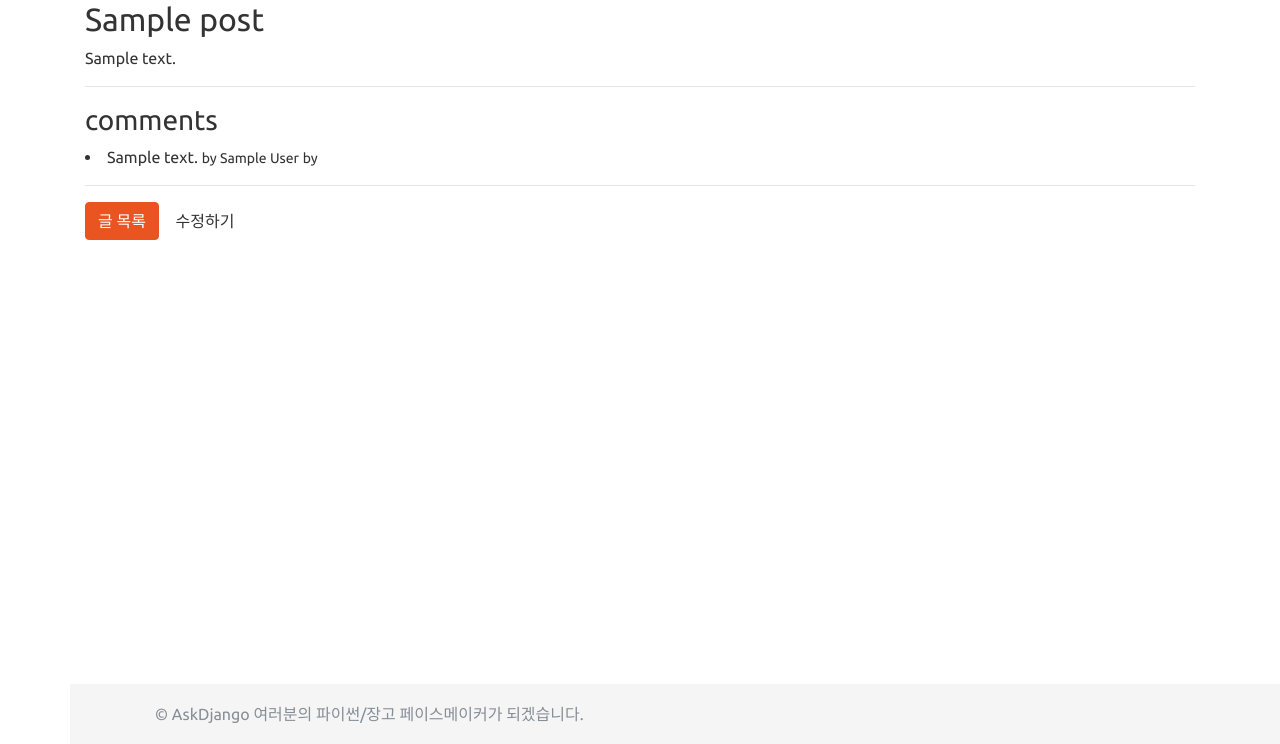
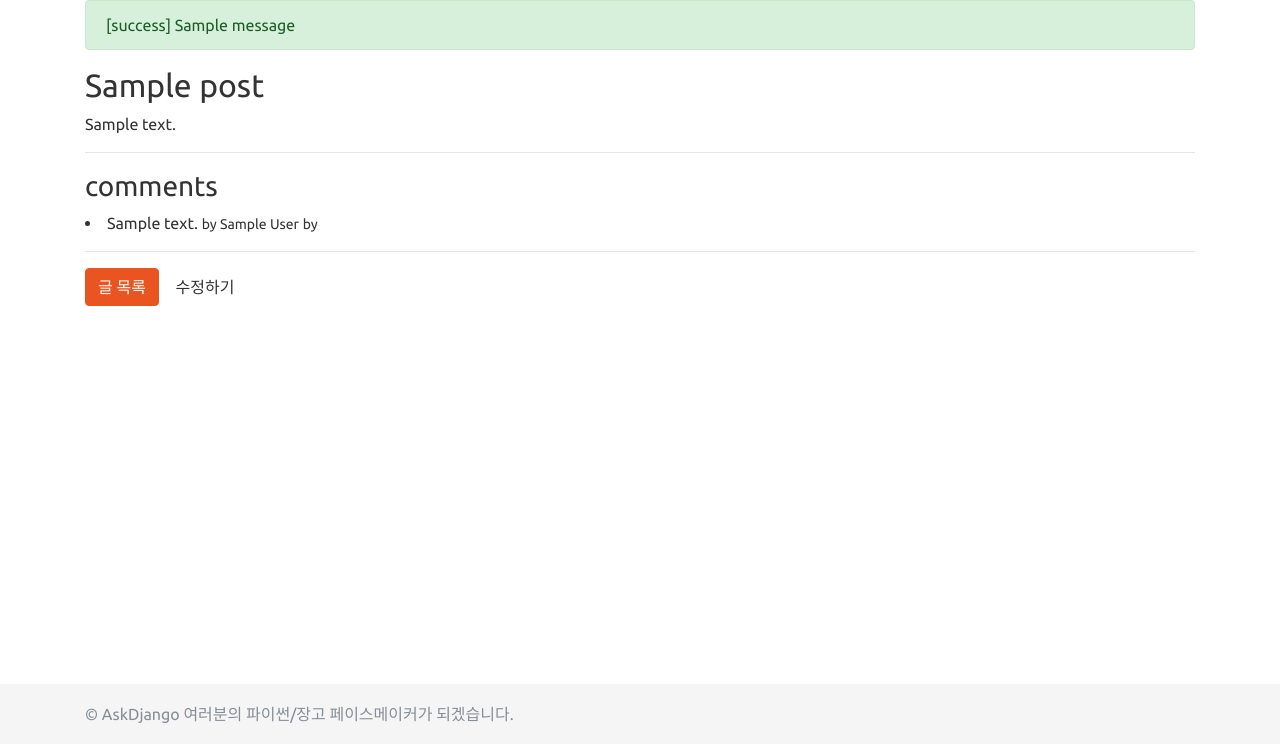
Before and after one commit to innjuun/piro11-django, a Django app: page /blog/1 in a window 1280 px wide; the page is wider, and only the part inside the window is pictured. Shown: the part 56-800 px from the top of that part. Run offline with Django 3.2, Linux system fonts and the light colour scheme; tables that the repository leaves empty hold one stand-in row (values such as "Sample post"); one stand-in notice (Sample message) is shown; parts of the project's set-up code (start-up, migrations or seed data) failed here and were passed over; some libraries are stand-ins or nearby versions.

Commit message:
blog/views.post_new/post_edit view에messages 적용

```diff
--- a/blog/templates/blog/post_detail.html
+++ b/blog/templates/blog/post_detail.html
@@ -20,9 +20,11 @@
                     </li>
                 {% endfor %}
                 <hr/>
-    <a href="{% url "blog:post_list" %}" class ="btn btn-primary">글 목록</a>
+                <a href="{% url "blog:post_list" %}" class="btn btn-primary">글 목록</a>
                 <a href="{% url "blog:post_edit" post.id %}" class="btn btn-default">수정하기</a>
-{% endblock %}
+
+
             </div>
         </div>
     </div>
+{% endblock %}
--- a/blog/views.py
+++ b/blog/views.py
@@ -1,6 +1,7 @@
 from django.shortcuts import render, redirect, get_object_or_404
 from .models import Post
 from .forms import PostForm
+from django.contrib import messages
 
 
 def post_list(request):
@@ -56,6 +57,7 @@ def post_new(request):
         form = PostForm(request.POST, request.FILES)
         if form.is_valid():
             post = form.save()
+            messages.success(request, 'new posting is saved')
             return redirect(post)
     else:
         form = PostForm()
@@ -69,6 +71,7 @@ def post_edit(request, id):
         form = PostForm(request.POST, request.FILES, instance=post)
         if form.is_valid():
             post = form.save()
+            messages.success(request, 'new posting is edited')
             return redirect(post)
     else:
         form = PostForm(instance=post)
--- a/dojo/views.py
+++ b/dojo/views.py
@@ -1,5 +1,6 @@
 # dojo/views.py
 from django.conf import settings
+from django.contrib import messages
 from django.shortcuts import render, redirect, get_object_or_404
 from django.http import HttpResponse, JsonResponse
 import os
--- a/practice/templates/layout.html
+++ b/practice/templates/layout.html
@@ -4,7 +4,7 @@
     <meta charset="utf-8"/>
     <title>{% block title %}AskDjango{% endblock %}</title>    <!-- 기본 bootstrap -->
     {#    <link rel="stylesheet" href="//maxcdn.bootstrapcdn.com/bootstrap/3.3.7/css/bootstrap.min.css"/>#}
-<link rel ="stylesheet" href="https://stackpath.bootstrapcdn.com/bootswatch/4.3.1/united/bootstrap.min.css">
+    <link rel="stylesheet" href="https://stackpath.bootstrapcdn.com/bootswatch/4.3.1/united/bootstrap.min.css">
 
     <!-- bootstrap: cosmo theme -->
     {#    <link rel="stylesheet" href="//maxcdn.bootstrapcdn.com/bootswatch/3.3.7/cosmo/bootstrap.min.css" />#}
@@ -36,11 +36,11 @@
     <![endif]--> </head>
 
 
-
 <body>
 <nav class="navbar navbar-expand-lg navbar-dark bg-primary">
     <a class="navbar-brand" href="#">ASKDJANGO</a>
-  <button class="navbar-toggler" aria-expanded="false" aria-controls="navbarColor01" aria-label="Toggle navigation" type="button" data-target="#navbarColor01" data-toggle="collapse">
+    <button class="navbar-toggler" aria-expanded="false" aria-controls="navbarColor01" aria-label="Toggle navigation"
+            type="button" data-target="#navbarColor01" data-toggle="collapse">
         <span class="navbar-toggler-icon"></span>
     </button>
 
@@ -68,9 +68,23 @@
     </div>
 </nav>
 
+{% if messages %}
+
+    <div class="container">
+
+        {% for message in messages %}
+            <div class="alert alert-{{ message.tags }}">
+                [{{ message.tags }}]
+                {{ message.message }}
+            </div>
+        {% endfor %}
+
+    </div>
+{% endif %}
+
 {% block content %}
 {% endblock %}
-</div>
+
 <div id="page-footer">
     <div class="container"><p class="text-muted"> &copy; AskDjango 여러분의 파이썬/장고 페이스메이커가 되겠습니다. </p></div>
 </div>
```
Lines whose indentation alone changed are shown as unchanged.
